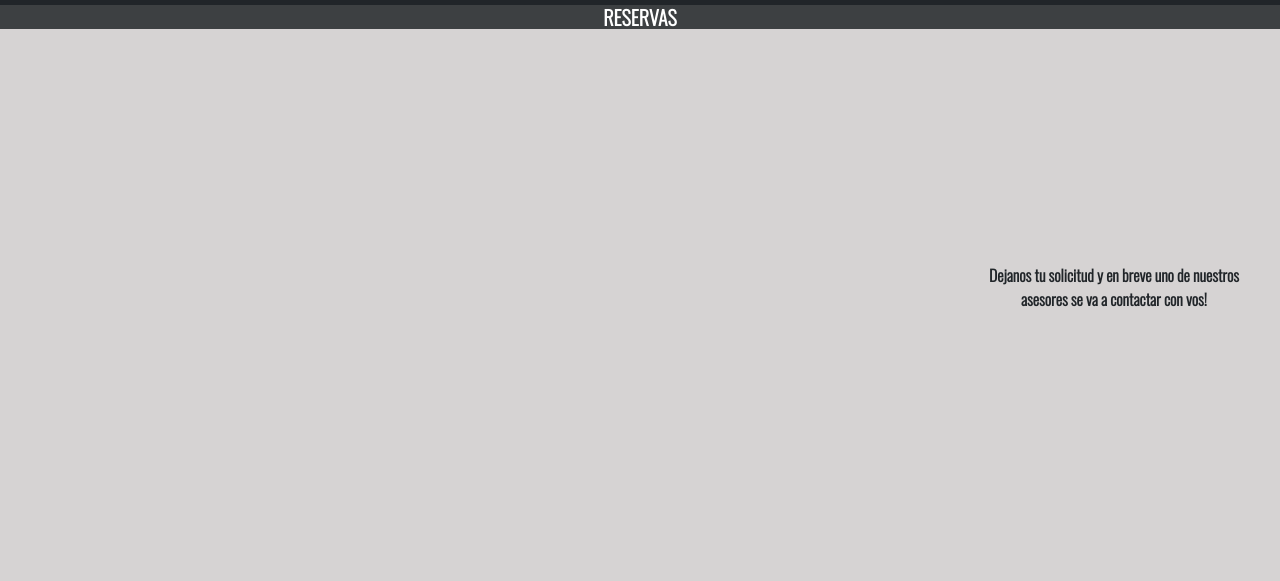
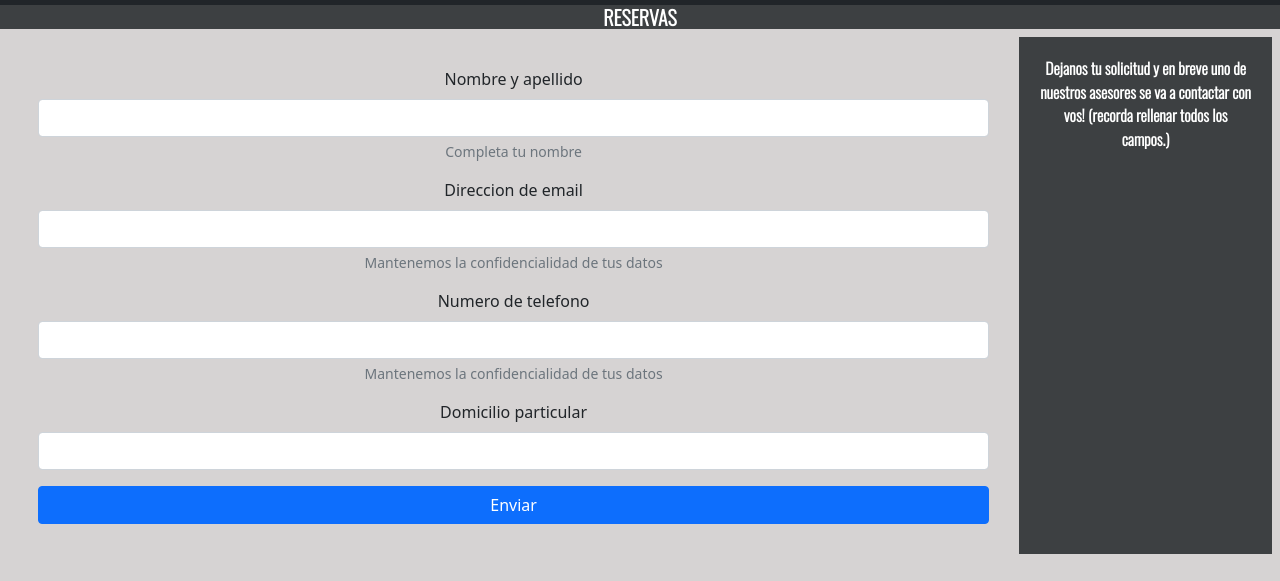
Before and after one commit to FrancoLSilva/proyecto-final, a plain HTML site: page pages/form.html in a window 1280 px wide. Shown: the part 151-732 px from the top of the page. Drawn offline with nearby package versions, Linux system fonts and the light colour scheme; a web font is replaced by a local one.

Commit message:
form changes

```diff
--- a/pages/form.html
+++ b/pages/form.html
@@ -63,11 +63,9 @@
 
   <main class="main-form">
     <br>
-    <br>
       <section class="sec-form">
-        <p><strong>Dejanos tu solicitud y en breve uno de nuestros asesores se va a contactar con vos!</strong></p>
+        <p><strong>Dejanos tu solicitud y en breve uno de nuestros asesores se va a contactar con vos! (recorda rellenar todos los campos.)</strong></p>
       </section>
-    <br>
     <br>
     <!-- nuevo formulario -->
     <form class="bg-gray-400">
--- a/scss/main.scss
+++ b/scss/main.scss
@@ -184,17 +184,20 @@ width: 100%;
 }
 
 .img-home{
-    display: flex;
-   grid-area: img-home ;
+    grid-area: img-home ;
    width: 100%;
    justify-content:center;
-   position: relative;
+   margin: 0;
+   padding: 0;
     .carousel-item{
-        position: absolute;
         top: 0;
         left: 0;
         width: 100% !important;
         height: 100% !important;
+
+        .imgnormalizada{
+            width: 100%;
+        }
 
     }
 
@@ -207,10 +210,15 @@ width: 100%;
 .main-form{
     display: grid;
     grid-template-areas:
-    'sec form'
-    '';
-grid-area: main;
+    'sec-form'
+    'form';
+    grid-template-columns: auto;
+    grid-template-rows: 1fr 4fr;
+    grid-area: main;
     .sec-form{
+        display: grid;
+        justify-content: top;
+        grid-area: sec-form;
         p{
             strong{
                display: flex;
@@ -219,7 +227,7 @@ grid-area: main;
                font-size: $secondary-text1;
                font-family: 'Oswald', sans-serif;
                text-align: center;
-               padding: 20px;
+               padding: 10px;
             }
         }
 
@@ -227,7 +235,7 @@ grid-area: main;
 
 
     form{
-
+        grid-area: form;
         padding: 30px;
             .bg-gray-400{
                  div .mb-3{
--- a/scss/media.scss
+++ b/scss/media.scss
@@ -184,8 +184,19 @@ main{
 }
 
 .main-form{
+    display: grid;
+    grid-template-areas:
+    'form sec-form'
+    'form sec-form';
+    grid-template-columns: 4fr 1fr;
+    grid-template-rows: 1fr 4fr;
     grid-area: main;
         .sec-form{
+            display: grid;
+            grid-area: sec-form;
+            height: 100%;
+            background-color:rgb(61, 64, 66);
+            color: white;
             p{
                 strong{
                    display: flex;
@@ -526,12 +537,16 @@ main{
 }
 
 .main-form{
+    display: grid;
     grid-template-areas:
-    'sec-form'
-    'form' ;
+    'form sec-form'
+    'form sec-form';
+    grid-template-columns: 4fr 1fr;
+    grid-template-rows: 1fr 4fr;
     grid-area: main;
         .sec-form{
             grid-area: 'sec-form';
+            height: 100%;
             p{
                 strong{
                    display: flex;
@@ -549,7 +564,6 @@ main{
 
         form{
             grid-area: form;
-
             padding: 30px;
                 .bg-gray-400{
                      div .mb-3{
```
Also changed, not shown: index.html (+3 -0 lines), scss/main.css, scss/media.css, 2 other files.
